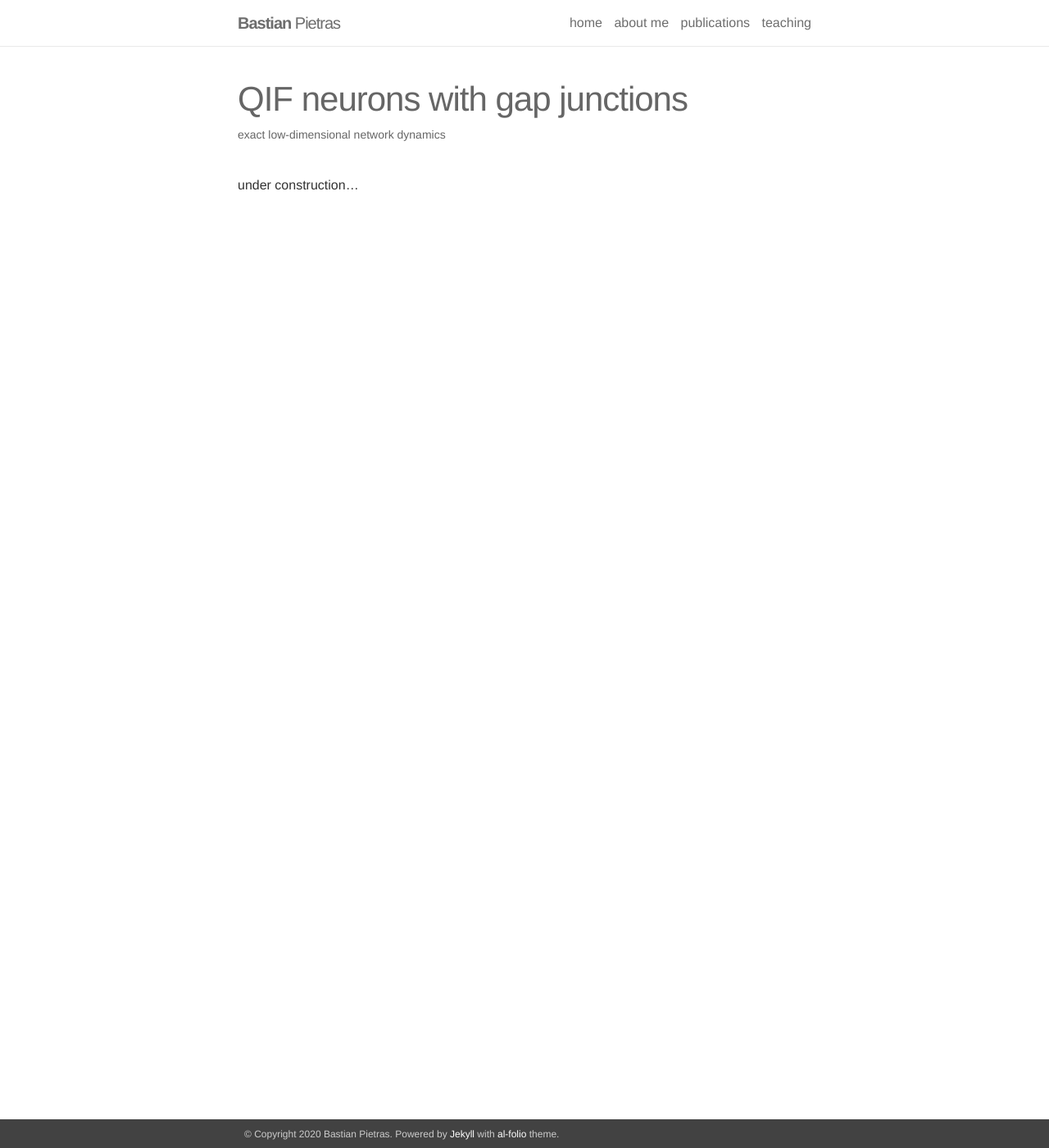
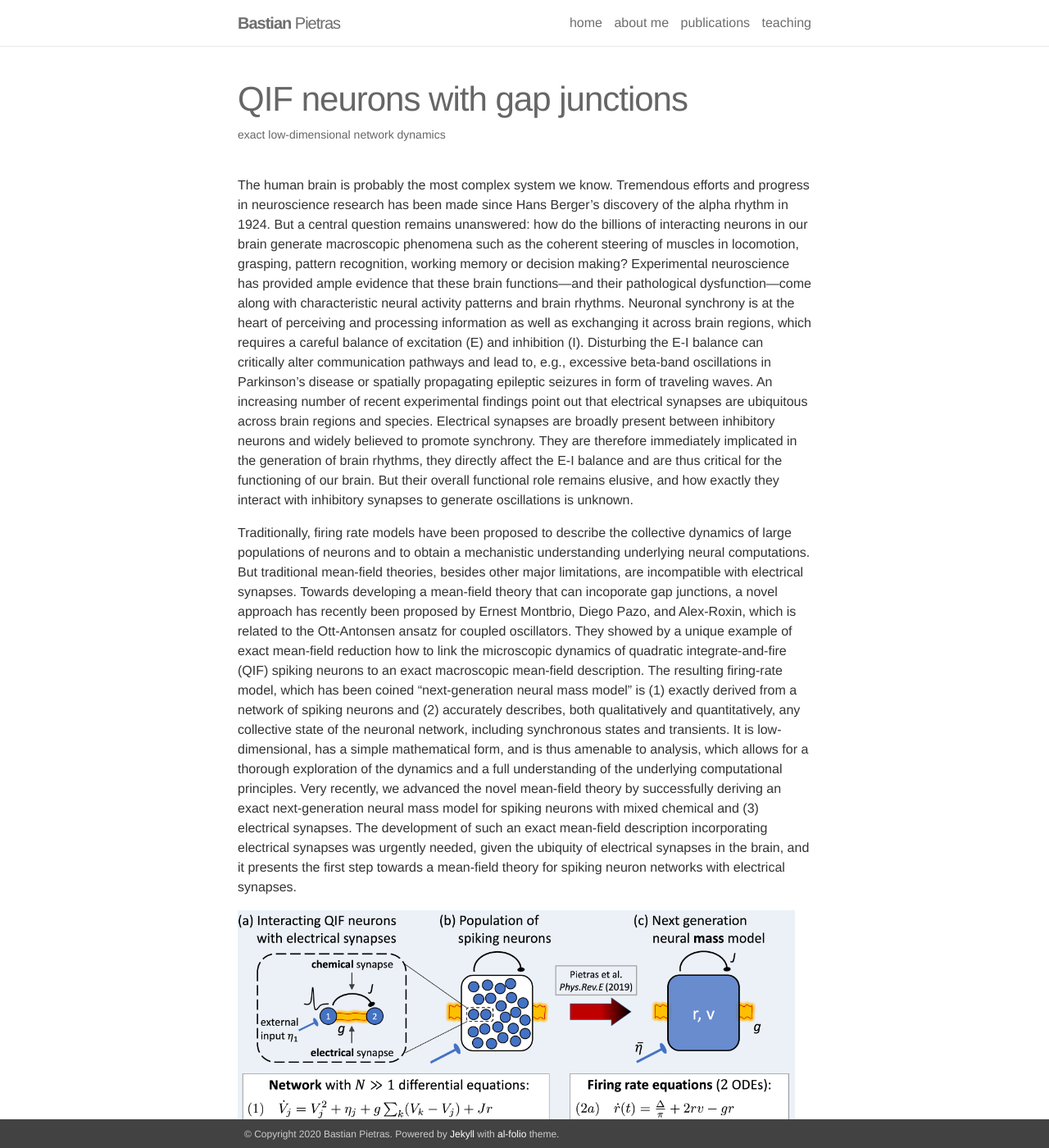
Before and after one commit to BastianPietras/bastianpietras.github.io, a Jekyll site: the page built from _projects/4QIFgap.markdown, in a window 1280 px wide and 1400 px high. Shown: the whole window at 82% size. Built offline with Jekyll 4.4.1, drawn with Linux system fonts in a browser that asks for light colours.

Commit message:
Update 4QIFgap.markdown

```diff
--- a/_projects/4QIFgap.markdown
+++ b/_projects/4QIFgap.markdown
@@ -5,4 +5,38 @@ description: exact low-dimensional network dynamics
 img: /assets/img/qifgap_cover1.png
 ---
 
-under construction...
+The human brain is probably the most complex system we know.
+Tremendous efforts and progress in neuroscience research has been made since Hans Berger’s discovery of
+the alpha rhythm in 1924. But a central question remains unanswered: how do the billions of interacting neurons in
+our brain generate macroscopic phenomena such as the coherent steering of muscles in locomotion, grasping, pattern
+recognition, working memory or decision making? Experimental neuroscience has provided ample evidence that
+these brain functions—and their pathological dysfunction—come along with characteristic neural activity patterns and
+brain rhythms. Neuronal synchrony is at the heart of perceiving and processing information as well as exchanging it
+across brain regions, which requires a careful balance of excitation (E) and inhibition (I). Disturbing the E-I balance
+can critically alter communication pathways and lead to, e.g., excessive beta-band oscillations in Parkinson’s disease
+or spatially propagating epileptic seizures in form of traveling waves. An increasing number of recent experimental
+findings point out that electrical synapses are ubiquitous across brain regions and species. Electrical synapses are
+broadly present between inhibitory neurons and widely believed to promote synchrony. They are therefore immediately
+implicated in the generation of brain rhythms, they directly affect the E-I balance and are thus critical for the functioning
+of our brain. But their overall functional role remains elusive, and how exactly they interact with inhibitory synapses
+to generate oscillations is unknown.
+
+Traditionally, firing rate models have been proposed to describe the collective dynamics of large populations of neurons
+and to obtain a mechanistic understanding underlying neural computations.
+But traditional mean-field theories, besides other major limitations, are incompatible with electrical synapses.
+Towards developing a mean-field theory that can incoporate gap junctions, a novel approach has recently
+been proposed by Ernest Montbrio, Diego Pazo, and Alex-Roxin, which is related to the Ott-Antonsen ansatz for coupled
+oscillators. They showed by a unique example of exact mean-field reduction how to link the microscopic dynamics
+of quadratic integrate-and-fire (QIF) spiking neurons to an exact macroscopic mean-field description. The resulting
+firing-rate model, which has been coined "next-generation neural mass model" is (1) exactly derived
+from a network of spiking neurons and (2) accurately describes, both qualitatively and quantitatively, any collective
+state of the neuronal network, including synchronous states and transients. It is low-dimensional, has a simple
+mathematical form, and is thus amenable to analysis, which allows for a thorough exploration of the dynamics and a
+full understanding of the underlying computational principles. Very recently, we advanced the novel mean-field theory
+by successfully deriving an exact next-generation neural mass model for spiking neurons with mixed chemical and (3)
+electrical synapses. The development of such an exact mean-field description incorporating electrical synapses was
+urgently needed, given the ubiquity of electrical synapses in the brain, and it presents the first step towards a mean-field theory
+for spiking neuron networks with electrical synapses.
+
+<div><p style="float: center;"><img src="{{ site.baseurl }}/assets/img/qifgap_intro.png" alt="" title="" style="float: center" width="680px" height="auto" padding="10px"></p>
+</div>
```
